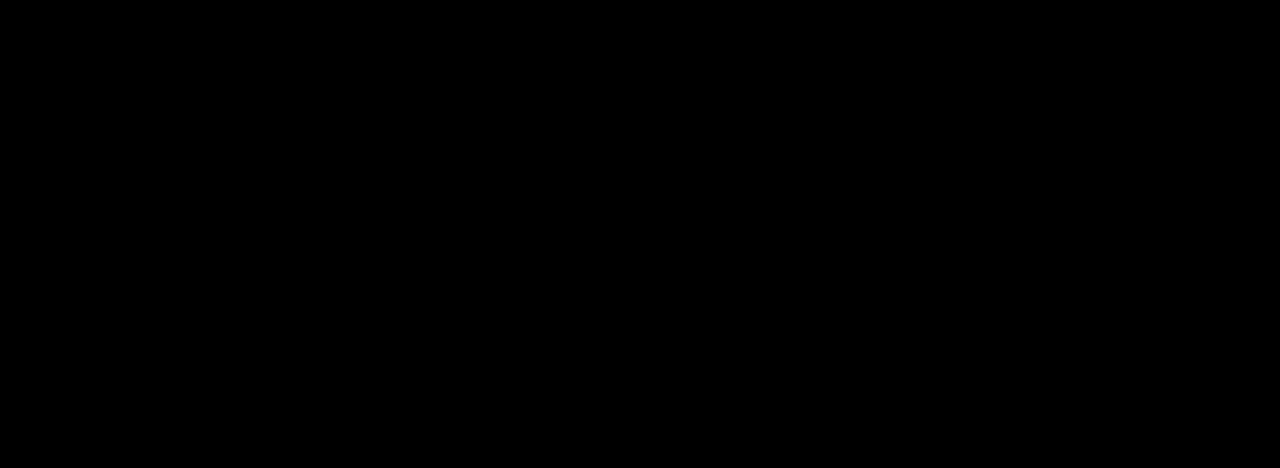
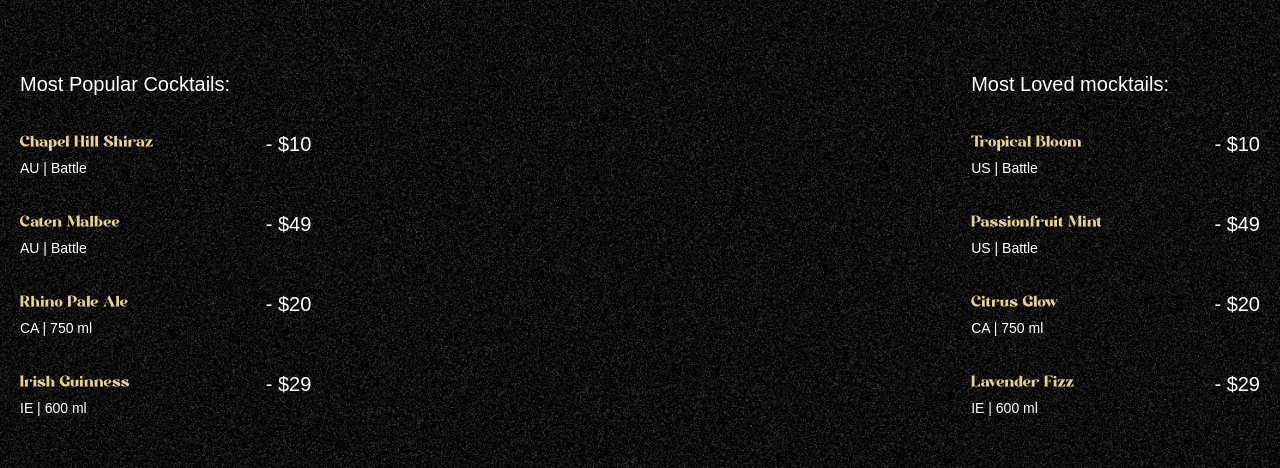
Before and after one commit to bigmanik/jsm-gsap-landing, a React (Vite) app: page / in a window 1280 px wide. Shown: the part 890-1358 px from the top of the page. Built offline with nearby package versions, Linux system fonts and the light colour scheme; a web font is replaced by a local one.

Commit message:
implement cocktails section

```diff
--- a/src/App.jsx
+++ b/src/App.jsx
@@ -2,6 +2,7 @@ import gsap from "gsap";
 import { ScrollTrigger, SplitText } from "gsap/all";
 import Navbar from "./components/Navbar";
 import Hero from "./components/Hero";
+import Cocktails from "./components/Cocktails";
 
 gsap.registerPlugin(ScrollTrigger, SplitText)
 
@@ -10,7 +11,8 @@ const App = () => {
         <main>
             <Navbar/>
             <Hero />
-            <div className="h-dvh bg-black" />
+            <Cocktails />
+
         </main>
     )
 }
--- /dev/null
+++ b/src/components/Cocktails.jsx
@@ -0,0 +1,71 @@
+import { useGSAP } from "@gsap/react"
+import gsap from "gsap"
+import { cocktailLists, mockTailLists } from "../../constants"
+
+
+const Cocktails = () => {
+    useGSAP(() => {
+        const parallaxTimeline = gsap.timeline({
+            scrollTrigger: {
+                trigger: '#cocktails',
+                start:'top 30%',
+                end: 'bottom 80%',
+                scrub:true,
+            }
+        })
+
+        parallaxTimeline.from('#c-left-leaf',  {
+            x: -100, y:100
+        })
+        .from('#c-right-leaf', {
+            x: 100, y: 100
+        })
+    })
+  return (
+ <section id="cocktails" className="noisy">
+    <img src="/images/cocktail-left-leaf.png" alt="l-leaf" id="c-left-leaf"/>
+  <img src="/images/cocktail-right-leaf.png" alt="r-leaf" id="c-right-leaf"/>
+
+  <div className="list">
+    <div className="popular">
+        <h2>Most Popular Cocktails:</h2>
+
+        <ul>
+            {cocktailLists.map(({name, country, detail, price}) =>(
+                <li key={name}>
+                    <div className="md:me-28">
+                        <h3>{name}</h3>
+                        <p>{country} | {detail}</p>
+                    </div>
+                    <span>- {price}</span>
+                </li>
+            ))}
+        </ul>
+    </div>
+
+
+      <div className="loved">
+        <h2>Most Loved mocktails:</h2>
+
+        <ul>
+            {mockTailLists.map(({name, country, detail, price}) =>(
+                <li key={name}>
+                    <div className="me-28">
+                        <h3>{name}</h3>
+                        <p>{country} | {detail}</p>
+                    </div>
+                    <span>- {price}</span>
+                </li>
+            ))}
+        </ul>
+    </div>
+  </div>
+
+
+
+ </section>
+  )
+
+}
+
+export default Cocktails
```
